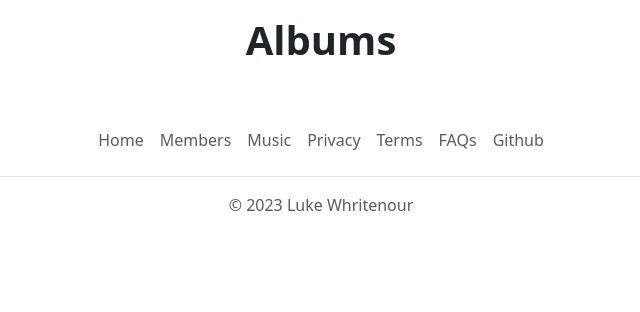
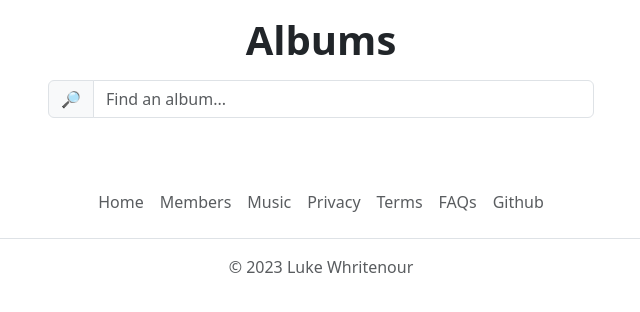
Before and after one commit to lukewhrit/ensong, a Django app: page /music/ in a window 1280 px wide. Shown: the part 73-385 px from the top of the page, without its empty margins (319-959 px from the left). Run offline with Django 4.2, Linux system fonts and the light colour scheme; data that the repository does not hold is empty; parts of the project's set-up code (start-up, migrations or seed data) failed here and were passed over; some libraries are stand-ins or nearby versions.

Commit message:
genres max length; fixed text for empty about; search bar on album library page

```diff
--- a/ensong/static/css/project.css
+++ b/ensong/static/css/project.css
@@ -8,6 +8,10 @@
 
 #reviews hr:last-of-type {
   display: none;
+}
+
+.genres {
+  max-width: 500px;
 }
 
 .long-truncate {
--- a/ensong/templates/music/album.html
+++ b/ensong/templates/music/album.html
@@ -17,7 +17,7 @@
       <div class="d-flex flex-column justify-content-center">
         <h2 class="mb-0">{{ album.name }}</h2>
         <p>By {{ album.artist.name }}</p>
-        <p>
+        <p class="genres">
           {% for genre in album.genres %}
             <span class="badge rounded-pill text-bg-secondary">{{ genre }}</span>
           {% endfor %}
--- a/ensong/templates/music/home.html
+++ b/ensong/templates/music/home.html
@@ -3,7 +3,22 @@
 
 {% block content %}
 <div clas="container d-flex flex-column justify-content-center w-75">
-  <h1 class="text-center mb-3 fw-bolder">Albums</h1>
+  <div class="row">
+    <h1 class="text-center mb-3 fw-bolder">Albums</h1>
+  </div>
+  <div class="row justify-content-center mb-4">
+    <form class="col-sm-6 mx-auto" role="search">
+      <div class="input-group">
+        <span class="input-group-text">🔎</span>
+        <input
+          type="search"
+          class="form-control"
+          placeholder="Find an album..."
+          aria-label="Search"
+        />
+      </div>
+    </form>
+  </div>
   <div class="row">
     {% for album in albums %}
       <div class="col-sm-2">
```
Also changed, not shown: ensong/templates/users/user_detail.html (+12 -14 lines).
